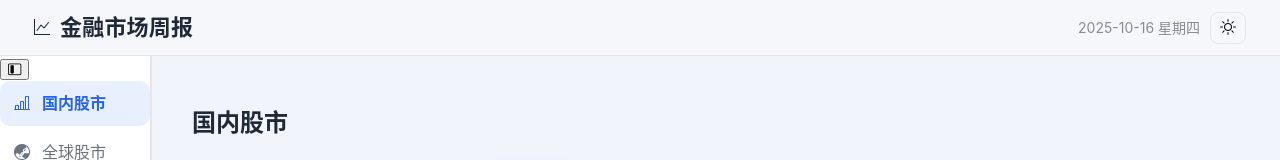
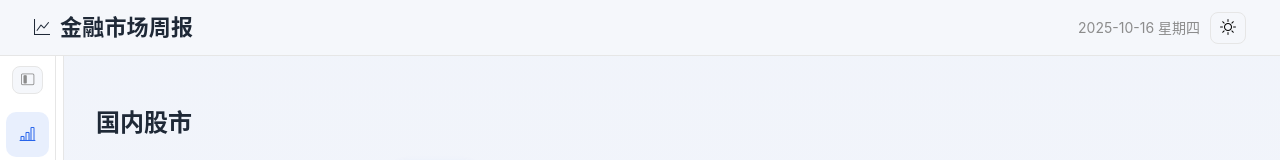
Before and after one commit to WenxiXie2000/Financial-Weekly-Report, a website with bundled scripts: page index.html in a window 1280 px wide. Both pictures are taken after a click on the button 14 px from the left and 69 px from the top of the page. Shown: the top 160 px of the page. Built offline with nearby package versions, Linux system fonts and the light colour scheme.

Commit message:
Fix: fix the sidebar functions

```diff
--- a/css/style.css
+++ b/css/style.css
@@ -348,6 +348,17 @@ a:hover {
   }
 
   .sidebar-host {
+    display: none;
+  }
+
+  .main-content {
+    padding: 20px;
+  }
+
+  .page-title {
+    font-size: 22px;
+  }
+}
 
 /* ========== Sidebar ========== */
 .sidebar {
@@ -449,16 +460,22 @@ a:hover {
     min-width: 240px !important;
   }
 }
-    display: none;
-  }
 
-  .main-content {
-    padding: 20px;
-  }
+body.sidebar-collapsed #app-sidebar.sidebar {
+  width: 56px !important;
+  min-width: 56px !important;
+}
 
-  .page-title {
-    font-size: 22px;
-  }
+body.sidebar-collapsed #app-sidebar.sidebar .sidebar__nav .label {
+  display: none !important;
+}
+
+body.sidebar-collapsed .layout {
+  grid-template-columns: 56px 1fr;
+}
+
+body.sidebar-expanded .layout {
+  grid-template-columns: 240px 1fr;
 }
 
 @media (max-width: 640px) {
--- a/js/app.js
+++ b/js/app.js
@@ -105,6 +105,8 @@ function mountSidebarRuntime() {
     ? window.matchMedia(`(max-width: ${SIDEBAR_BREAKPOINT}px)`)
     : null;
 
+  let manualOverride = null;
+
   const getIsNarrow = () => {
     if (mediaQuery) {
       return mediaQuery.matches;
@@ -113,12 +115,36 @@ function mountSidebarRuntime() {
     return width <= SIDEBAR_BREAKPOINT;
   };
 
+  const setClass = (el, name, enabled) => {
+    if (!el) return;
+    if (enabled) {
+      el.classList.add(name);
+    } else {
+      el.classList.remove(name);
+    }
+  };
+
   const apply = (collapsed, { manual = false } = {}) => {
     const isCollapsed = Boolean(collapsed);
     const isNarrow = getIsNarrow();
-    sidebar.classList.toggle('is-collapsed', isCollapsed);
-    sidebar.classList.toggle('is-manual-expanded', !isCollapsed && manual && isNarrow);
+    setClass(sidebar, 'is-collapsed', isCollapsed);
+    setClass(sidebar, 'is-manual-expanded', !isCollapsed && manual && isNarrow);
+    setClass(document.body, 'sidebar-collapsed', isCollapsed);
+    setClass(document.body, 'sidebar-expanded', !isCollapsed);
+    if (isCollapsed) {
+      sidebar.style.width = '56px';
+      sidebar.style.minWidth = '56px';
+    } else if (manual && isNarrow) {
+      sidebar.style.width = '240px';
+      sidebar.style.minWidth = '240px';
+    } else {
+      sidebar.style.removeProperty('width');
+      sidebar.style.removeProperty('min-width');
+    }
     toggleBtn.setAttribute('aria-expanded', String(!isCollapsed));
+    if (manual) {
+      manualOverride = isCollapsed;
+    }
     triggerLayoutResize();
   };
 
@@ -142,10 +168,14 @@ function mountSidebarRuntime() {
 
   const handleResponsiveChange = (matches) => {
     const preference = getSidebarPreference();
-    if (preference == null) {
+    if (preference != null) {
+      apply(preference === '1', { manual: true });
+      manualOverride = preference === '1';
+    } else if (manualOverride != null) {
+      apply(manualOverride, { manual: true });
+    } else {
       apply(matches, { manual: false });
-    } else {
-      apply(preference === '1', { manual: true });
+      manualOverride = null;
     }
   };
 
```
